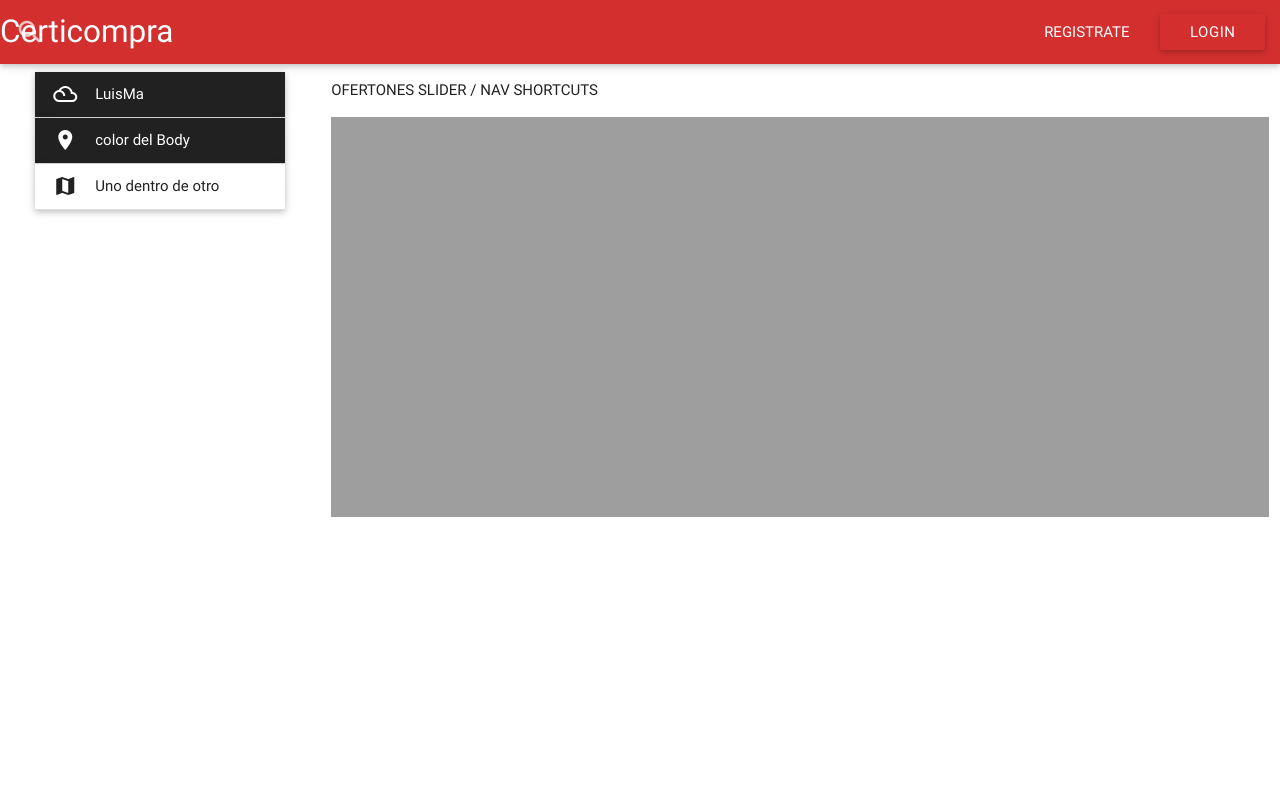
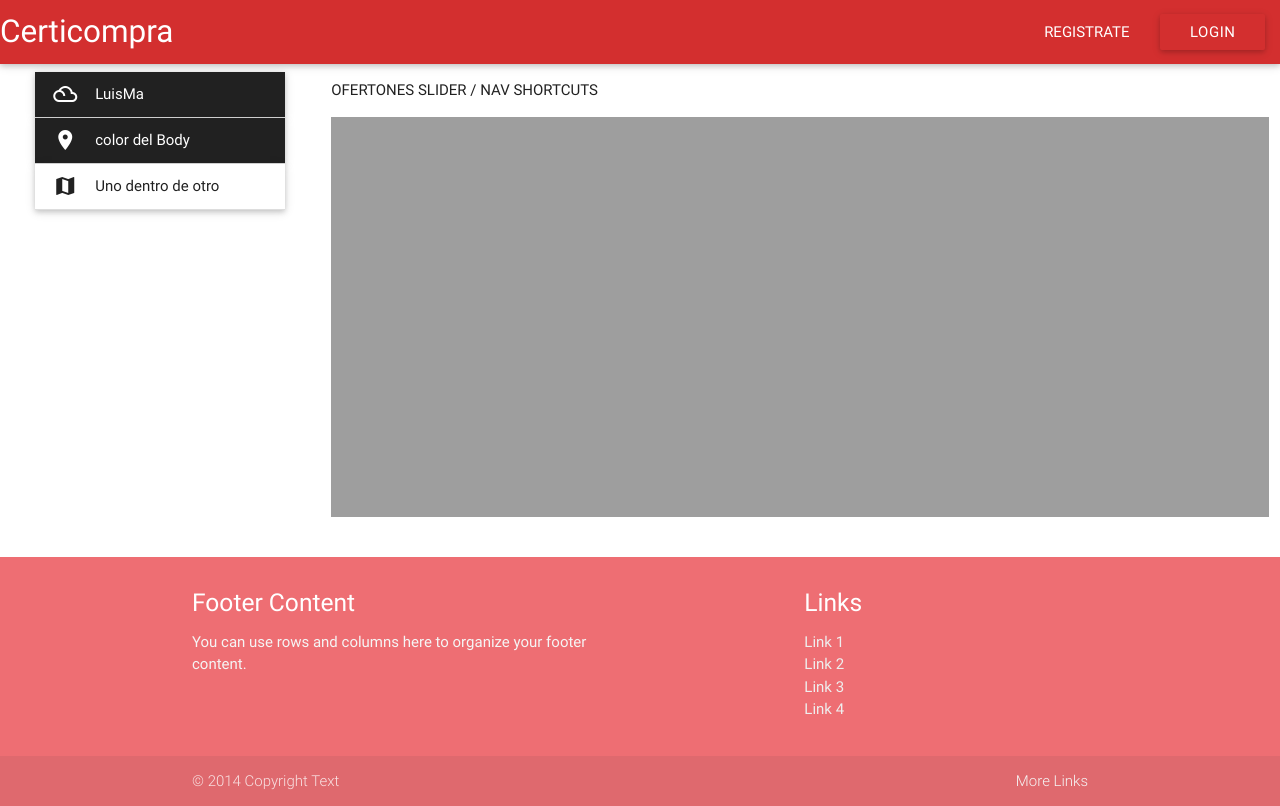
Before and after one commit to maxlr2005/Certicompra, a plain HTML site: page index.html in a window 1280 px wide. Drawn offline with nearby package versions, Linux system fonts and the light colour scheme.

Commit message:
corrigiendo pendejads

```diff
--- a/index.html
+++ b/index.html
@@ -13,24 +13,23 @@
 </head>
 <body>
     <!--nav / header -->
+    <header>
+    <div>
     <nav>
         <div class="nav-wrapper red darken-2">
             <a href="index.html" class="brand-logo center-on-small-only">Certicompra</a>
-            <ul class="left center-on-med-and-down">
-            <form>
-                <div class="input-field">
-                    <input id="search" type="search" required>
-                    <label for="search"><i class="material-icons">search</i></label>
-                    <i class="material-icons">close</i>
-                </div>
-            </form>
-            </ul>
+            <a href="#" data-activates="nav-mobile" class="button-collapse"><i class="material-icons">menu</i></a>
             <ul id="nav-mobile" class="right hide-on-small-only">
                 <li><a href="#">REGISTRATE</a> </li>
                 <li><a class="waves-effect waves-light btn transparent">Login</a></li>
             </ul>
+
         </div>
     </nav>
+    <ul id="nav-mobile" class="side-nav fixed hide" style="width: 300px; transform: translateX(0px);"></ul>
+    </div>
+    </header>
+    <main>
     <!-- Page Layout here -->
     <div class="row">
 
@@ -101,17 +100,40 @@
       </div>
 
     </div>
+    </main>
+     <footer class="page-footer">
+          <div class="container">
+            <div class="row">
+              <div class="col l6 s12">
+                <h5 class="white-text">Footer Content</h5>
+                <p class="grey-text text-lighten-4">You can use rows and columns here to organize your footer content.</p>
+              </div>
+              <div class="col l4 offset-l2 s12">
+                <h5 class="white-text">Links</h5>
+                <ul>
+                  <li><a class="grey-text text-lighten-3" href="#!">Link 1</a></li>
+                  <li><a class="grey-text text-lighten-3" href="#!">Link 2</a></li>
+                  <li><a class="grey-text text-lighten-3" href="#!">Link 3</a></li>
+                  <li><a class="grey-text text-lighten-3" href="#!">Link 4</a></li>
+                </ul>
+              </div>
+            </div>
+          </div>
+          <div class="footer-copyright">
+            <div class="container">
+            © 2014 Copyright Text
+            <a class="grey-text text-lighten-4 right" href="#!">More Links</a>
+            </div>
+          </div>
+        </footer>
     <script>
     $(document).ready(function(){
       $('.slider').slider({full_width: true});
-    });
-    </script>
-    <script>
-        $(document).ready(function(){
-            $('.collapsible').collapsible({
+      $(".button-collapse").sideNav();
+      $('.collapsible').collapsible({
                 accordion : false // A setting that changes the collapsible behavior to expandable instead of the default accordion style
             });
-        });
+    });
     </script>
     <script type="text/javascript" src="https://code.jquery.com/jquery-2.1.1.min.js"></script>
       <script type="text/javascript" src="materialize/js/materialize.min.js"></script>
```
Also changed, not shown: materialize/css/materialize.css.
